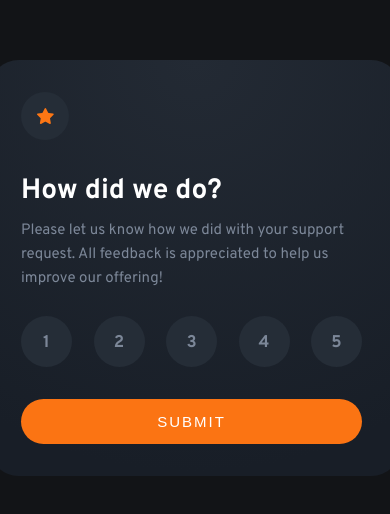
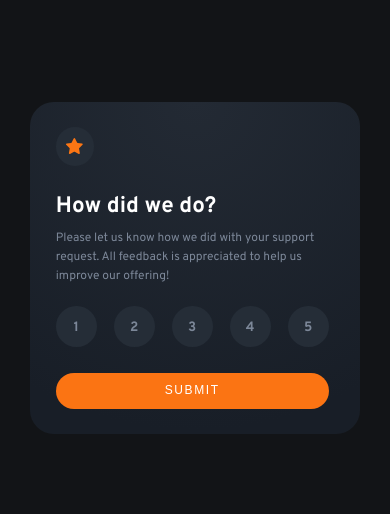
Before and after one commit to s0alken/interactive-rating-component, a website: page index.html in a window 390 px wide. Shown: the part 154-668 px from the top of the page. Drawn offline with Linux system fonts and the light colour scheme.

Commit message:
final touches

```diff
--- a/sass/main.scss
+++ b/sass/main.scss
@@ -23,6 +23,10 @@ $very-dark-blue: hsl(216, 12%, 8%);
 html {
     box-sizing: border-box;
     font-size: 62.5%;
+
+    @media only screen and (max-width: 31.25em) {
+        font-size: 50%;
+    }
 }
 
 body {
@@ -52,6 +56,7 @@ body {
     width: 41.2rem;
     background: radial-gradient(98.96% 98.96% at 50% 0%, #232A34 0%, #181E27 100%);
     border-radius: 3rem;
+    margin: 2.4rem;
 
     &__icon {
         display: flex;
```
Also changed, not shown: css/style.css.
